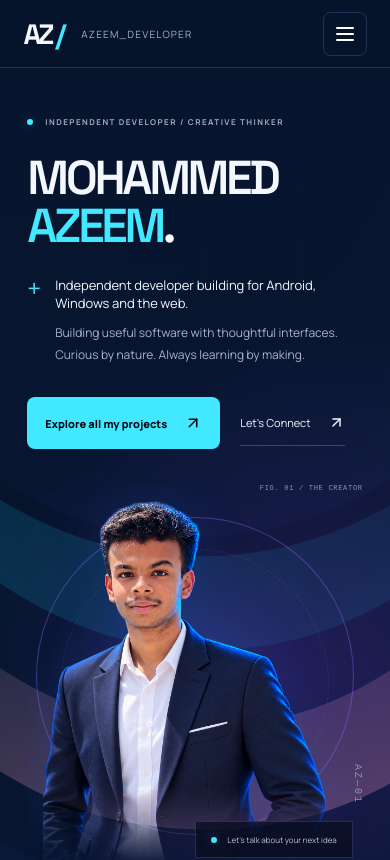
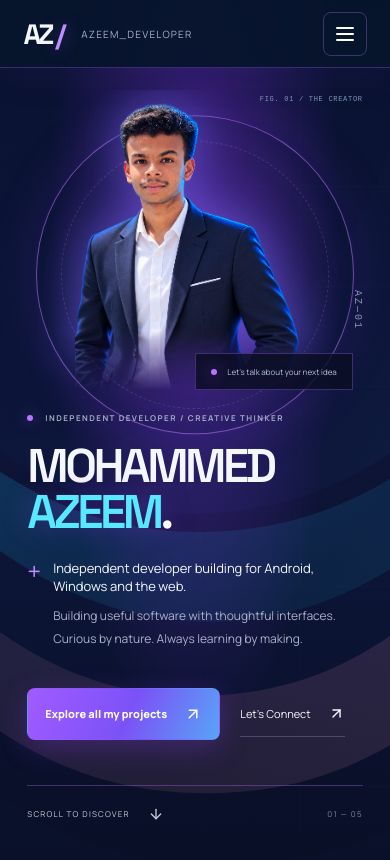
Before and after one commit to Mhd-Azeem/AZ-portfolio, a React (Vite) app: page / in a window 390 px wide. Shown: the top 860 px of the page. Built offline with nearby package versions, Linux system fonts and the light colour scheme.

Commit message:
Place portrait first on mobile and apply cohesive neon-purple accents

```diff
--- a/src/style.css
+++ b/src/style.css
@@ -1116,3 +1116,54 @@ footer > a:last-child {
     transform: none !important;
   }
 }
+
+
+
+
+
+/* AZ visual refresh: neon-violet accents layered over the existing cyan identity. */
+:root{--purple:#b06aff;--violet-bright:#c28bff;--line:rgba(183,130,255,.3)}
+.navbar{border-bottom-color:#9b5aff55;box-shadow:0 8px 36px #5b23b21a}
+.brand span{color:var(--violet-bright);text-shadow:0 0 18px #a85cff77}
+.hero{background-color:#0c1030}
+.hero::after{background:radial-gradient(ellipse at 77% 36%,#9d3dff48,transparent 53%),radial-gradient(ellipse at 20% 85%,#7033d43a,transparent 48%),linear-gradient(90deg,#080e26eb 0%,#10133bc2 48%,#170d3999 100%)}
+.hero h1>span{color:#58e9ff;text-shadow:0 0 28px #944bff60}
+.accent{color:#a978ff;text-shadow:0 0 28px #8545ed44}
+.dot{background:#b874ff;box-shadow:0 0 15px #a45affaa}
+.small-cross,.chapter-number{color:#c28bff}
+.primary{background:linear-gradient(115deg,#a15bff 0%,#7b52f7 53%,#42d9f6 130%);color:#fff;box-shadow:0 8px 28px #8238e14d}
+.button.primary:hover{background:linear-gradient(115deg,#b977ff,#9069ff 60%,#58dffc);box-shadow:0 12px 34px #a05aff77}
+.text-link:hover,.contact-links a:hover{color:#c58bff;border-color:#ad73ff}
+a:focus-visible,button:focus-visible{outline-color:#c58bff}
+::selection{background:#9952ff;color:#fff}
+.orbit{border-color:#c17aff8a;background:radial-gradient(circle,#a450ff32,transparent 70%);box-shadow:0 0 52px #913fff25}
+.orbit-two{border-color:#d1a1ff6b}
+.portrait{filter:drop-shadow(0 0 24px #a157ff66) drop-shadow(0 0 20px #1c8fff33)}
+.portrait-tag,.skill-card,.featured-card{border-color:#a46aff55}
+.skill-card:hover,.featured-card:hover{border-color:#c18affaa;box-shadow:0 12px 44px #7934e63d}
+.featured-icon-shell{box-shadow:0 0 52px #9d52ff55,inset 0 0 26px #ad65ff22}
+.featured-icon-shell img{filter:drop-shadow(0 0 10px #a45dff66)}
+.featured-line,.process-line{background:linear-gradient(90deg,#ae65ff,#59dcff,transparent)}
+.scene-symbol{color:#d0a2ff;box-shadow:0 0 50px #9845ed44}
+.about{background:radial-gradient(ellipse at 83% 22%,#8739e54a,transparent 50%),#090d20}
+.toolkit{background:radial-gradient(ellipse at 84% 75%,#a044f53f,transparent 54%),#050611}
+.contact{background:radial-gradient(ellipse at 78% 25%,#a044f555,transparent 50%),#050611}
+.contact-arrow{color:#a46aff8c}
+.ambient-pointer{background:radial-gradient(350px circle at var(--pointer-x,-500px) var(--pointer-y,-500px),#a76aff12,transparent 85%)}
+
+/* Mobile hero: portrait is the first scene element, all text/actions follow below. */
+@media(max-width:600px){
+.hero{display:flex;flex-direction:column;align-items:stretch;justify-content:flex-start;min-height:100svh;padding:90px 7% 95px;gap:0}
+.hero .portrait-stage{order:0;flex:0 0 auto;width:100%;max-width:390px;height:clamp(300px,76vw,430px);margin:0 auto 22px;align-self:center}
+.hero .hero-copy{order:1;width:100%;position:relative;z-index:4}
+.hero .hero-bottom{order:2;position:relative;inset:auto;width:100%;margin-top:45px;padding-top:20px}
+.hero h1{font-size:clamp(2.8rem,12.1vw,5rem);line-height:.98;letter-spacing:-.075em;margin-bottom:24px}
+.hero-copy>.eyebrow{margin-bottom:18px;line-height:1.6}
+.hero-description{gap:12px}
+.actions{margin-top:25px}
+.portrait-coordinate{top:5px}
+.portrait-tag{bottom:0}
+.hero::after{background:radial-gradient(ellipse at 50% 26%,#8434e86b,transparent 53%),linear-gradient(180deg,#0a102cd9,#101337a6 55%,#090d22df)}
+}
+@media(max-width:380px){.hero{padding-top:84px}.hero .portrait-stage{height:290px}.hero h1{font-size:12vw}.actions{gap:14px}.button{padding:14px 16px}}
+@media(prefers-reduced-motion:reduce){.portrait{filter:drop-shadow(0 0 18px #9d55ff55)}}
```
